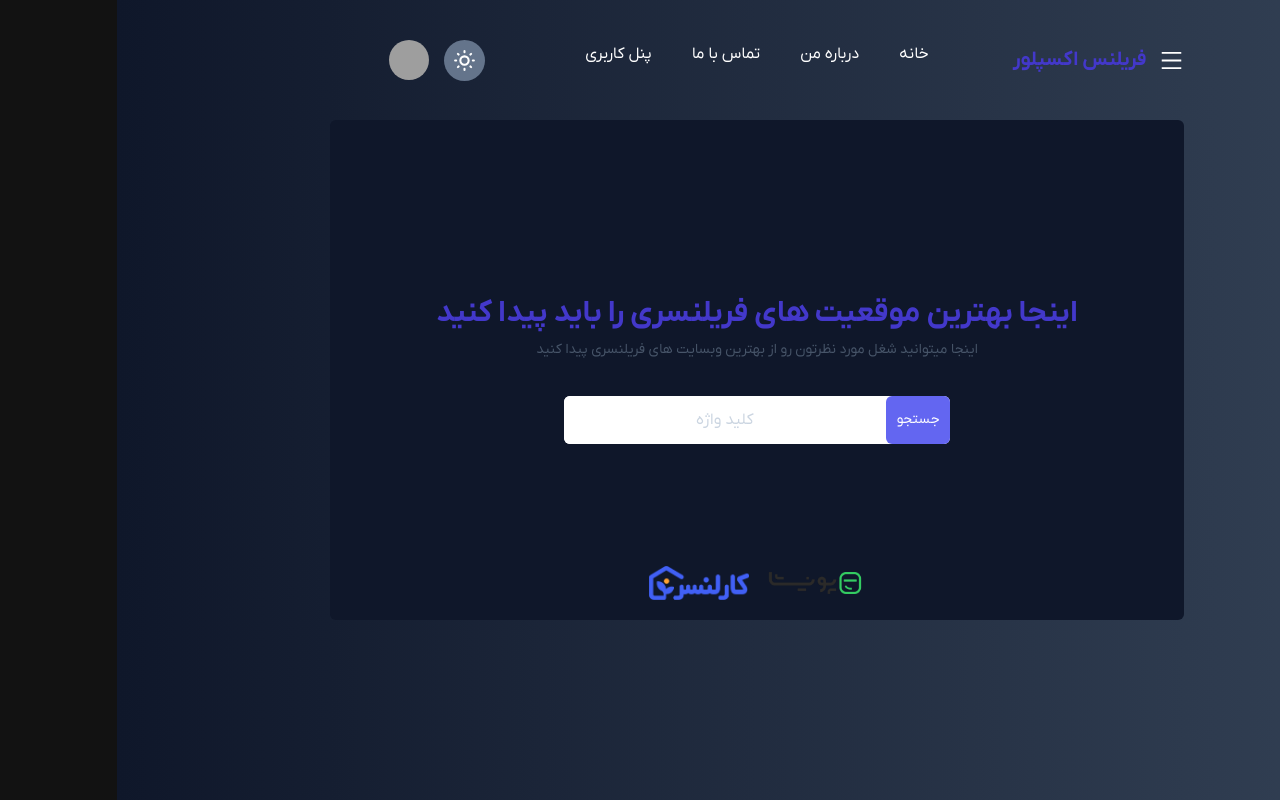
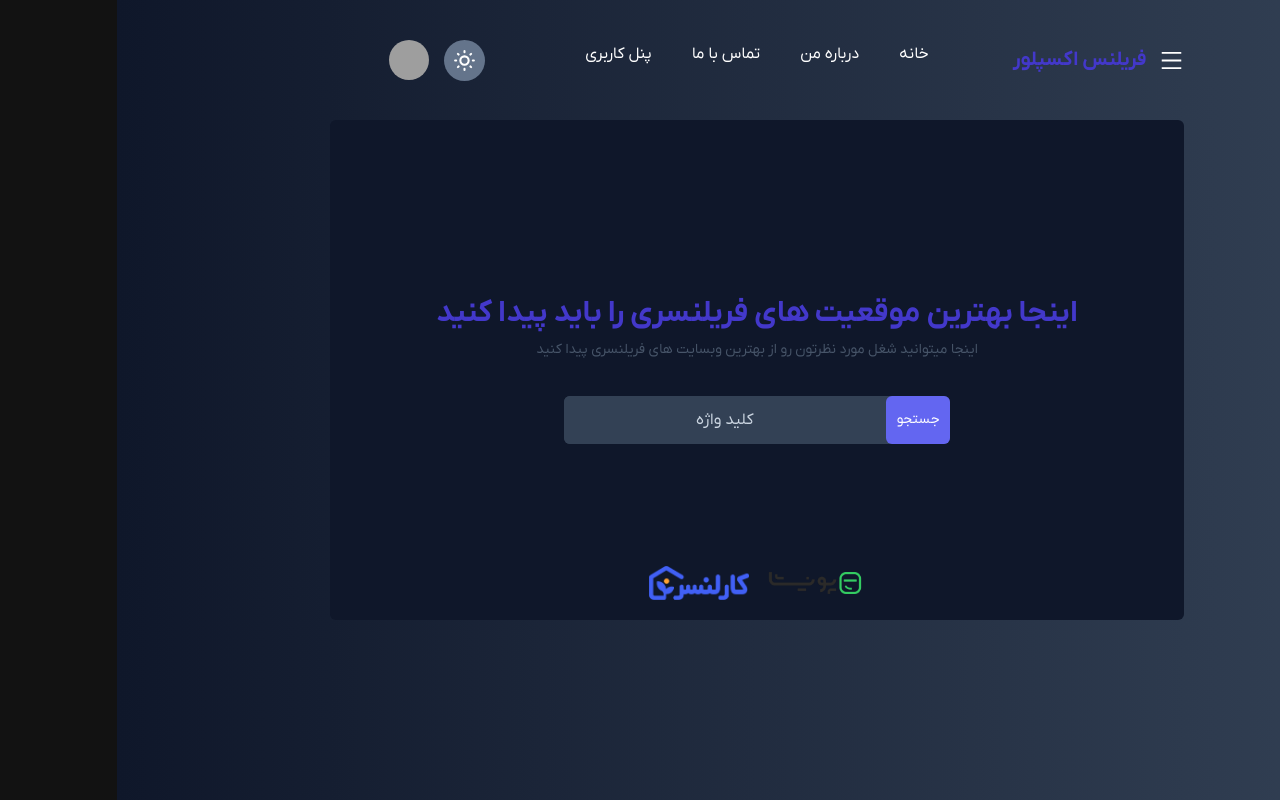
Before and after one commit to hamidrezaramzani/freelancer-explore, a Next.js app: page / in a window 1280 px wide. Built offline with nearby package versions, Linux system fonts and the light colour scheme; grey boxes are pictures that could not be loaded; what tailwindcss-rtl would draw is missing.

Commit message:
set dark styles for search box

```diff
--- a/components/SearchBox/SearchBox.tsx
+++ b/components/SearchBox/SearchBox.tsx
@@ -26,7 +26,7 @@ const SearchBox = () => {
     setKeyword(e.currentTarget.value);
   };
   return (
-    <div className="w-full md:w-1/2 bg-white rounded-md h-12">
+    <div className="w-full md:w-1/2 dark:bg-slate-700 bg-white rounded-md h-12">
       <form action="" onSubmit={handleSubmit}>
         <div className="w-full flex">
           <div className="w-2/12">
@@ -37,7 +37,7 @@ const SearchBox = () => {
           <div className="w-10/12">
             <input
               onChange={handleChangeKeyword}
-              className="w-full rounded-md placeholder:text-slate-300 bg-white h-12 text-center font-yekan-regular outline-none"
+              className="w-full rounded-md placeholder:text-slate-300 dark:bg-slate-700 bg-white h-12 text-center font-yekan-regular outline-none"
               placeholder="کلید واژه"
             />
           </div>
```
